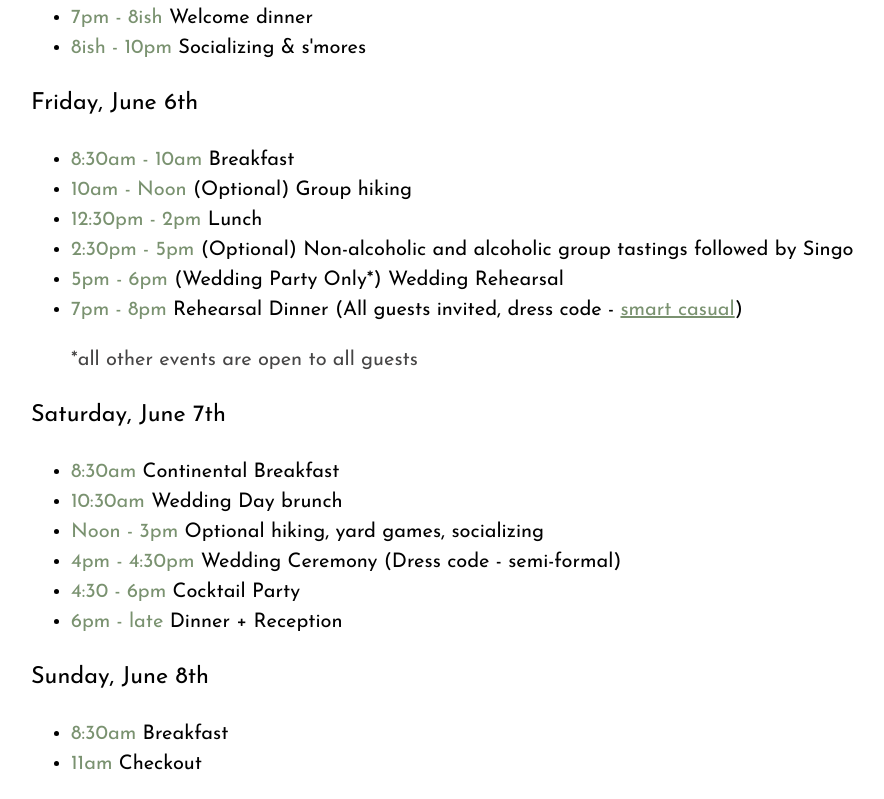
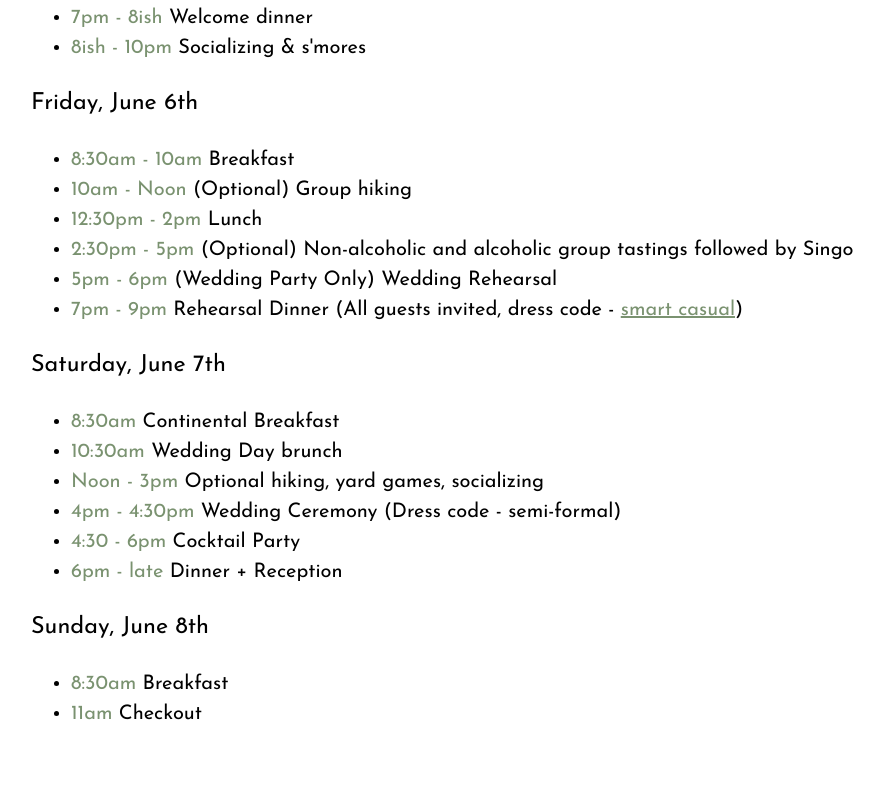
Before and after one commit to syneva-runyan/kyle-and-syneva, a React (Vite) app: page / in a window 1280 px wide. Shown: the part 1375-2174 px from the top of the page, without its empty margins (14-898 px from the left). After the commit the page ends 2124 px from the top, so only its background shows below. Built offline with nearby package versions, Linux system fonts and the light colour scheme.

Commit message:
Updated end time for rehersal dinner

```diff
--- a/src/Components/WeekendItinerary.tsx
+++ b/src/Components/WeekendItinerary.tsx
@@ -16,9 +16,8 @@ function WeekendItinerary() {
                 <li><strong>10am - Noon</strong> (Optional) Group hiking</li>
                 <li><strong>12:30pm - 2pm</strong> Lunch</li>
                 <li><strong>2:30pm - 5pm</strong> (Optional) Non-alcoholic and alcoholic group tastings followed by Singo</li>
-                <li><strong>5pm - 6pm</strong> (Wedding Party Only*) Wedding Rehearsal</li>
-                <li><strong>7pm - 8pm</strong>  Rehearsal Dinner (All guests invited, dress code - <a href="https://www.theknot.com/content/what-to-wear-casual" target="_blank" rel="noopener noreferrer" >smart casual</a>)</li>
-                <p><em>*all other events are open to all guests</em></p>
+                <li><strong>5pm - 6pm</strong> (Wedding Party Only) Wedding Rehearsal</li>
+                <li><strong>7pm - 9pm</strong>  Rehearsal Dinner (All guests invited, dress code - <a href="https://www.theknot.com/content/what-to-wear-casual" target="_blank" rel="noopener noreferrer" >smart casual</a>)</li>
             </ul>
             <h3 >Saturday, June 7th</h3>
             <ul>
```
